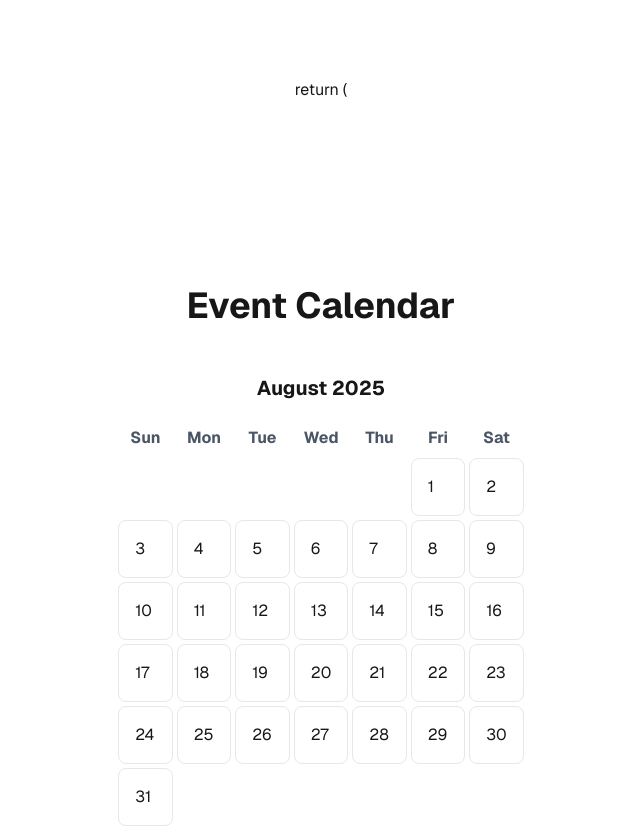
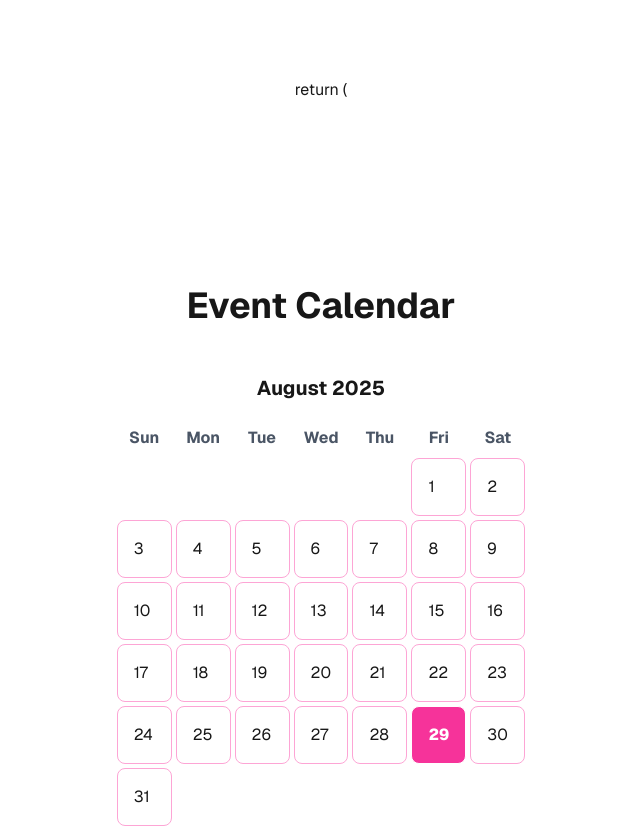
Before and after one commit to Omoyi/igire-event-system, a Next.js app: page / in a window 1280 px wide. Shown: the top 828 px of the page, without its empty margins (319-959 px from the left). Built offline with nearby package versions, Linux system fonts and the light colour scheme.

Commit message:
Distinguish the current day, add a design theme

```diff
--- a/src/app/components/Calendar.tsx
+++ b/src/app/components/Calendar.tsx
@@ -8,6 +8,17 @@ const Calendar = () => {
     const today = new Date();
     const month = today.getMonth() //In js months are 0 indexed & day 0 is the last day of the previous month
     const year = today.getFullYear()
+    const currentDay = today.getDate(); //Getting the current day so I can distinguish it from other days
+
+
+    //An array of dummy events with my chosen editable data structure: emojis, title and descriptions
+    const events = [
+       { id: 1, title: 'Inteview Meeting', date: 31, emoji: '👥', description: 'Discuss how I am a good fit as a facilitator.' },
+       { id: 2, title: 'Calendar Deadline', date: 30, emoji: '🚀', description: 'Final submission for the Igire calendar app.' },
+       { id: 3, title: 'Sync Call', date: 20, emoji: '📞', description: 'Review progress with the supervisor.' },
+       { id: 4, title: 'Salary Day', date: 29, emoji: '💰', description: 'Getting paid for my hard work.' },
+    ];
+
     //Most neat way but I could have used an array with actual days in months [31, 28, etc...] the
     const monthDays = new Date(year, month +1, 0).getDate(); //year of interest:today, next month, last day of the current month
     const monthFirstDay = new Date(year, month, 1).getDay();
@@ -33,8 +44,13 @@ const Calendar = () => {
             <div className="grid grid-cols-7 gap-1">
                 {days.map((day, index) => (
                     <div key={index}
-                    className={`p-4 border rounded-lg cursor-pointer ${
-                    day ? 'border-gray-200 hover:bg-gray-100' : 'border-transparent'
+                    className={`p-4 border rounded-lg cursor-pointer transition-colors duration-200 ease-in-out ${
+                    //distinguishing today's day for an informed calendar
+                    day && day === currentDay && today.getMonth() === month && today.getFullYear() === year
+                      ? 'bg-pink-500 text-white font-extrabold'
+                      : day
+                        ? 'border-pink-300 hover:bg-pink-100 bg-white'
+                        : 'border-transparent'
                     }`}>
                         {day}
                     </div>
```
